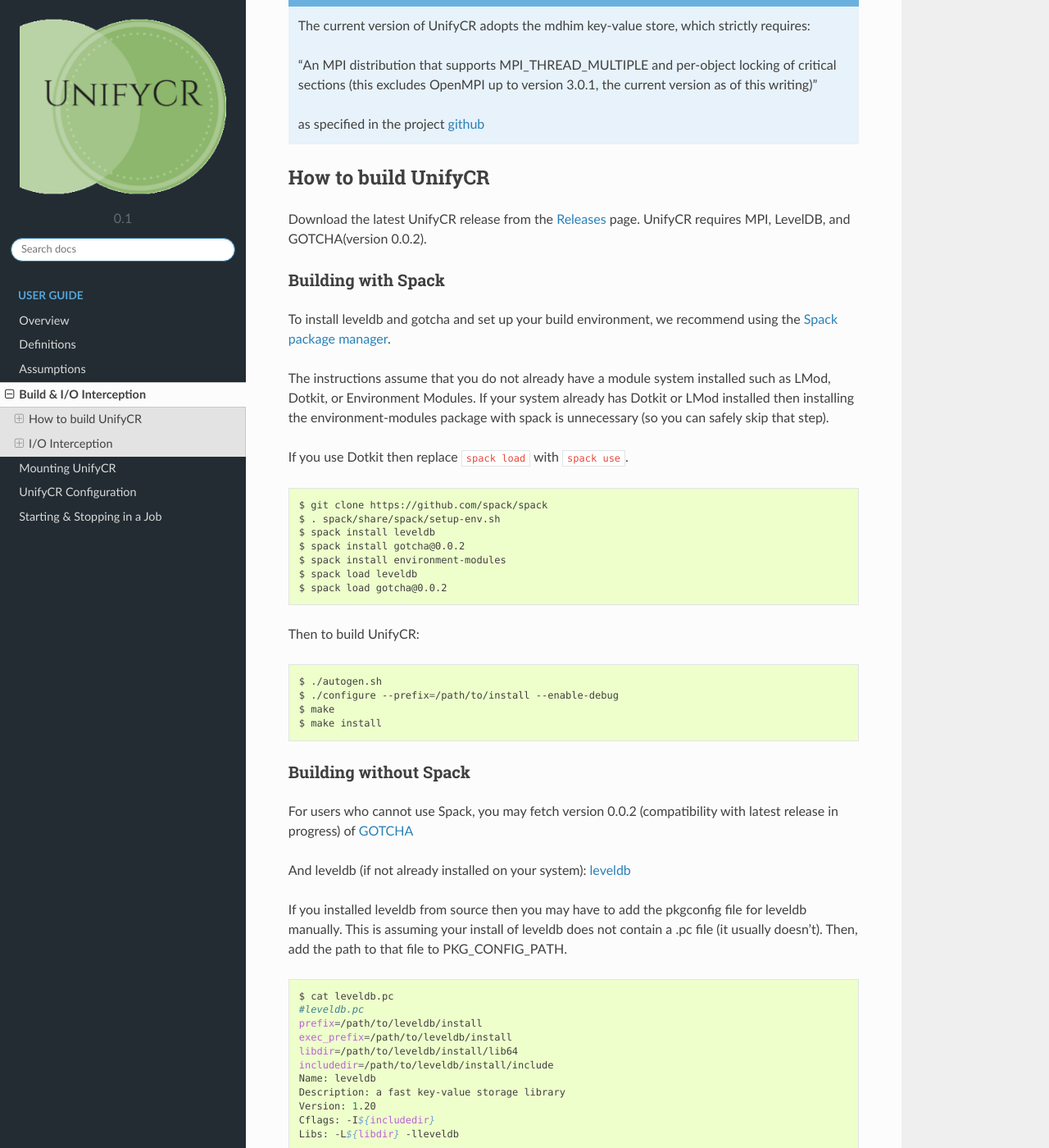
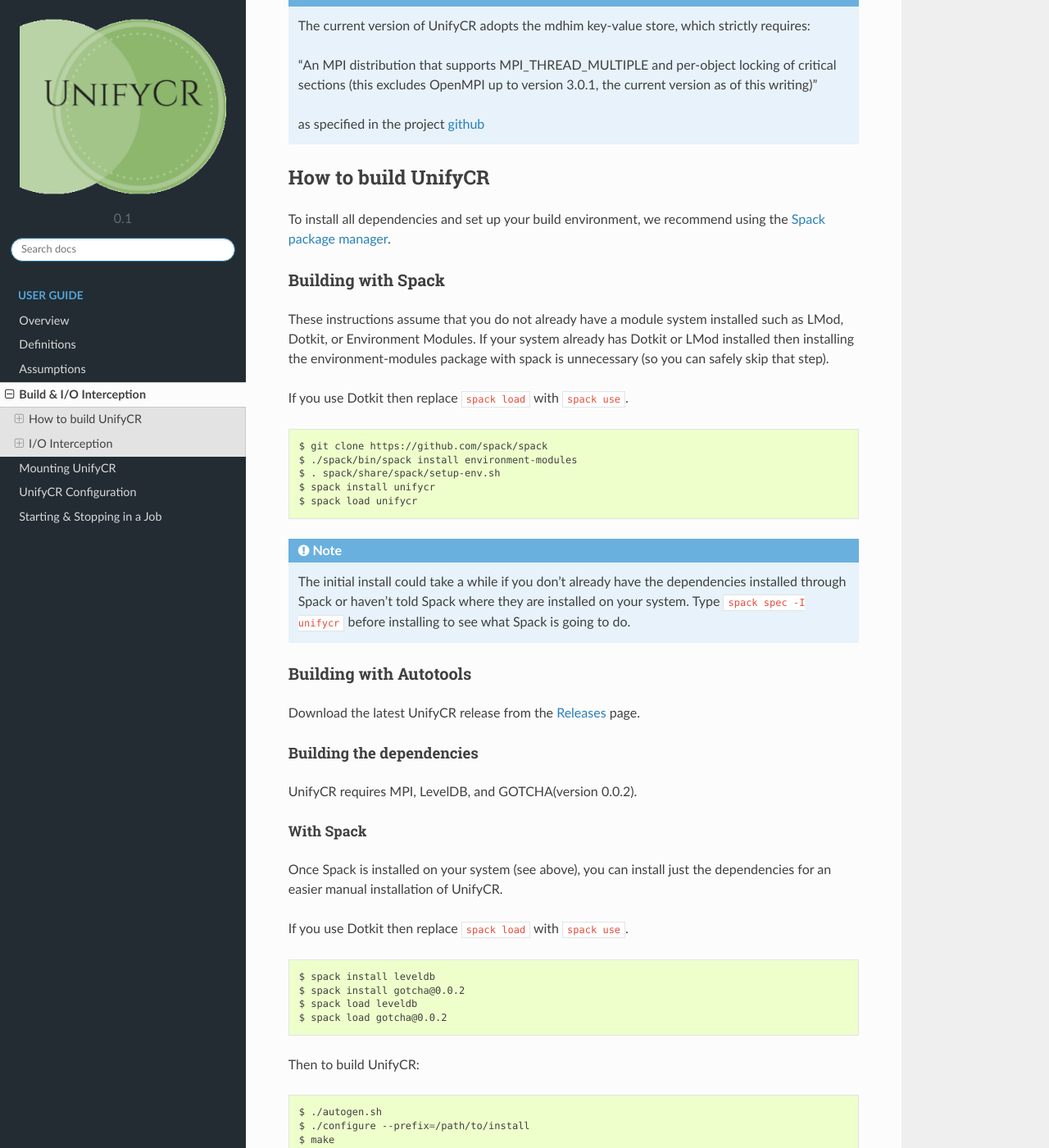
Before and after one commit to CamStan/test-docs, a Sphinx documentation site: the page built from unifycr-docs/docs/build-intercept.rst, in a window 1280 px wide and 1400 px high, scrolled down 229 px. Shown: the whole window at 82% size. Built offline with Sphinx 7.4.7 and the Read the Docs theme 2.0.0, drawn with Linux system fonts in a browser that asks for light colours; some of the changed text lies outside the part shown.

Commit message:
Add pure Spack install documentation
Split building instructions into building with Spack and with Autotools. Under
the Autotools section, set up a Building Dependencies section.

```diff
--- a/unifycr-docs/docs/build-intercept.rst
+++ b/unifycr-docs/docs/build-intercept.rst
@@ -18,17 +18,13 @@ In this section, we describe how to build UnifyCR with I/O interception.
 How to build UnifyCR
 ---------------------------
 
-Download the latest UnifyCR release from the `Releases
-<https://github.com/LLNL/UnifyCR/releases>`_ page. UnifyCR requires MPI,
-LevelDB, and GOTCHA(version 0.0.2).
+To install all dependencies and set up your build environment, we recommend
+using the `Spack package manager <https://github.com/spack/spack>`_.
 
 **Building with Spack**
 ***************************
 
-To install leveldb and gotcha and set up your build environment, we recommend
-using the `Spack package manager <https://github.com/spack/spack>`_.
-
-The instructions assume that you do not already have a module system installed
+These instructions assume that you do not already have a module system installed
 such as LMod, Dotkit, or Environment Modules. If your system already has Dotkit
 or LMod installed then installing the environment-modules package with spack
 is unnecessary (so you can safely skip that step).
@@ -38,10 +34,41 @@ If you use Dotkit then replace ``spack load`` with ``spack use``.
 .. code-block:: Bash
 
     $ git clone https://github.com/spack/spack
+    $ ./spack/bin/spack install environment-modules
     $ . spack/share/spack/setup-env.sh
+    $ spack install unifycr
+    $ spack load unifycr
+
+.. note::
+
+    The initial install could take a while if you don't already have the
+    dependencies installed through Spack or haven't told Spack where they are
+    installed on your system. Type ``spack spec -I unifycr`` before installing
+    to see what Spack is going to do.
+
+**Building with Autotools**
+***************************
+
+Download the latest UnifyCR release from the `Releases
+<https://github.com/LLNL/UnifyCR/releases>`_ page.
+
+**Building the dependencies**
+^^^^^^^^^^^^^^^^^^^^^^^^^^^^^
+
+UnifyCR requires MPI, LevelDB, and GOTCHA(version 0.0.2).
+
+**With Spack**
+""""""""""""""
+
+Once Spack is installed on your system (see above), you can install just the
+dependencies for an easier manual installation of UnifyCR.
+
+If you use Dotkit then replace ``spack load`` with ``spack use``.
+
+.. code-block:: Bash
+
     $ spack install leveldb
     $ spack install gotcha@0.0.2
-    $ spack install environment-modules
     $ spack load leveldb
     $ spack load gotcha@0.0.2
 
@@ -50,12 +77,12 @@ Then to build UnifyCR:
 .. code-block:: Bash
 
     $ ./autogen.sh
-    $ ./configure --prefix=/path/to/install --enable-debug
+    $ ./configure --prefix=/path/to/install
     $ make
     $ make install
 
-**Building without Spack**
-***************************
+**Without Spack**
+"""""""""""""""""
 
 For users who cannot use Spack, you may fetch version 0.0.2 (compatibility with
 latest release in progress) of `GOTCHA <https://github.com/LLNL/GOTCHA/releases>`_
@@ -84,12 +111,11 @@ PKG_CONFIG_PATH.
 
     $ export PKG_CONFIG_PATH=/path/to/leveldb/pkgconfig
 
-Leave out the path to leveldb in your configure line if you didn't install it
-from source.
+Then to build UnifyCR:
 
 .. code-block:: Bash
 
-    $ ./configure --prefix=/path/to/install --with-gotcha=/path/to/gotcha --enable-debug
+    $ ./configure --prefix=/path/to/install --with-gotcha=/path/to/gotcha
     $ make
     $ make install
 
```
